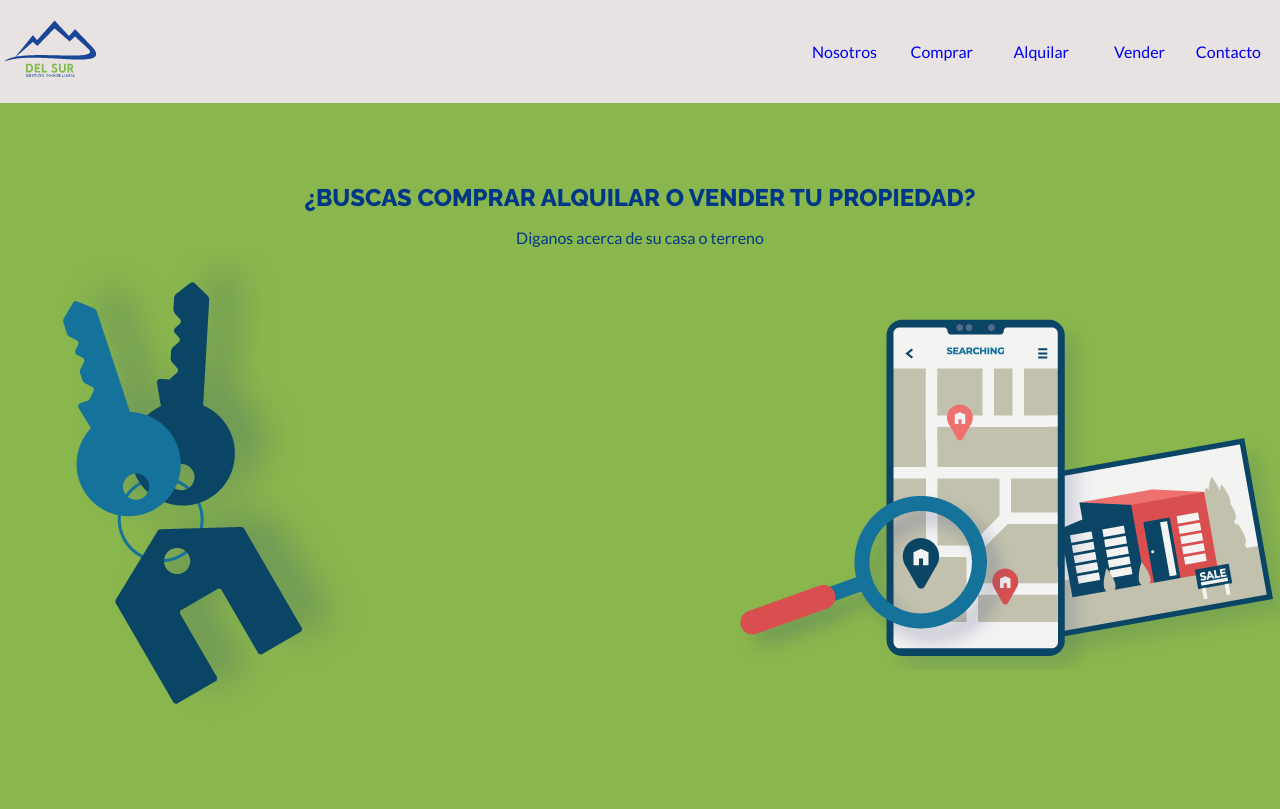
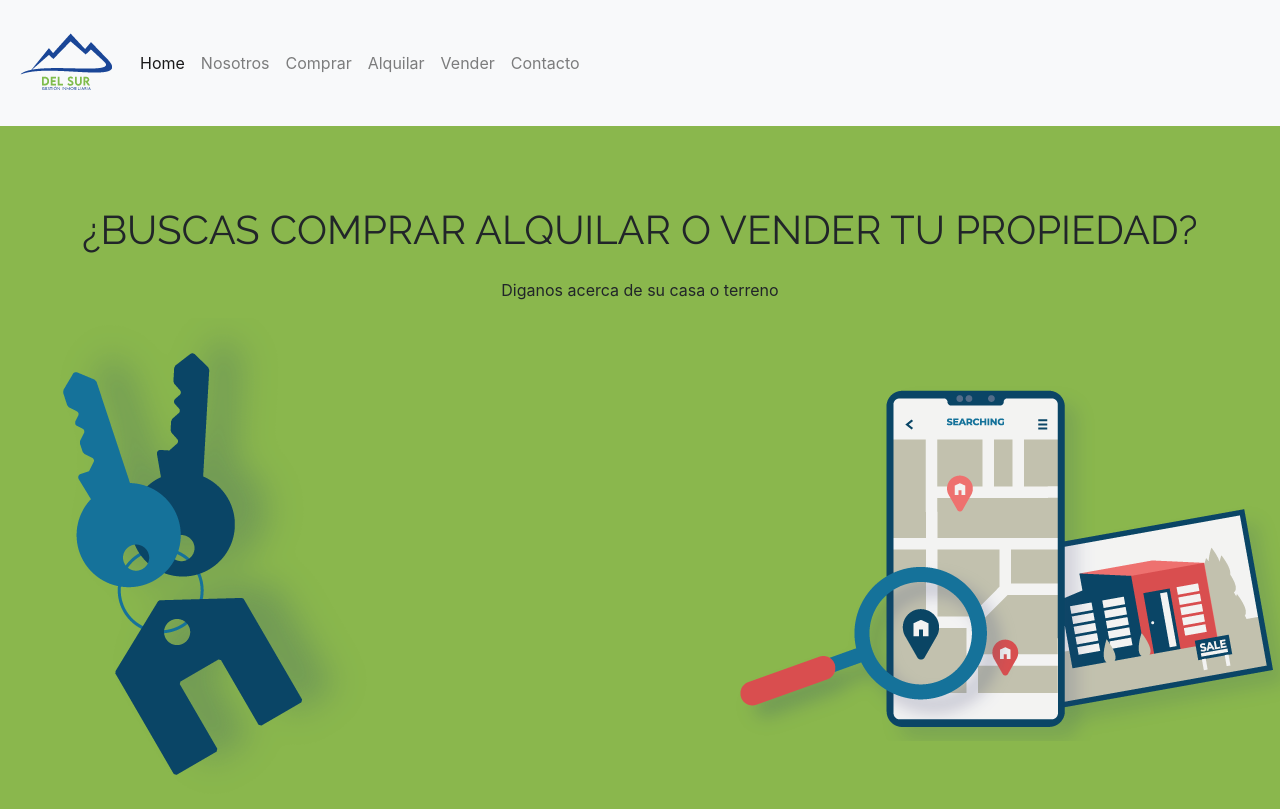
Before and after one commit to victoriatomeo/web-inmobiliaria, a plain HTML site: page index.html in a window 1280 px wide. Shown: the top 809 px of the page. Drawn offline with nearby package versions, Linux system fonts and the light colour scheme.

Commit message:
agrego boostrap y cambio menu

```diff
--- a/styles.css
+++ b/css/styles.css
@@ -2,41 +2,6 @@
 * {
     margin: 0;
     padding: 0;
-}
-
-/* menu */
-header {
-    display: flex;
-    flex-direction: row;
-    justify-content: space-between;
-    align-items: center;
-}
-
-ul li {
-    color: black;
-    text-align: right;
-    padding: 3px 3px;
-    width: 80px;
-    margin-left: 10px;
-}
-
-ul {
-    display: flex;
-    flex-direction: row;
-    justify-content: end;
-    margin-right: 1rem;
-}
-
-li {
-    list-style: none;
-}
-
-li a {
-    text-decoration: none;
-}
-
-li a:hover {
-    text-decoration: underline;
 }
 
 /* body */
--- a/index.html
+++ b/index.html
@@ -6,7 +6,8 @@
     <meta http-equiv="X-UA-Compatible" content="IE=edge">
     <meta name="viewport" content="width=device-width, initial-scale=1.0">
     <title>del sur gestión inmobiliaria</title>
-    <link rel="stylesheet" href="styles.css" />
+    <link rel="stylesheet" href="./css/styles.css" />
+    <link rel="stylesheet" href="https://cdn.jsdelivr.net/npm/bootstrap@4.6.1/dist/css/bootstrap.min.css" integrity="sha384-zCbKRCUGaJDkqS1kPbPd7TveP5iyJE0EjAuZQTgFLD2ylzuqKfdKlfG/eSrtxUkn" crossorigin="anonymous">
     <link rel="preconnect" href="https://fonts.googleapis.com">
     <link rel="preconnect" href="https://fonts.gstatic.com" crossorigin>
     <link
@@ -14,29 +15,30 @@
         rel="stylesheet">
 
     <link rel="stylesheet" href="https://cdnjs.cloudflare.com/ajax/libs/animate.css/4.1.1/animate.min.css" />
-</head>
+    <script src="https://cdn.jsdelivr.net/npm/jquery@3.5.1/dist/jquery.slim.min.js" integrity="sha384-DfXdz2htPH0lsSSs5nCTpuj/zy4C+OGpamoFVy38MVBnE+IbbVYUew+OrCXaRkfj" crossorigin="anonymous"></script>
+    <script src="https://cdn.jsdelivr.net/npm/bootstrap@4.6.1/dist/js/bootstrap.bundle.min.js" integrity="sha384-fQybjgWLrvvRgtW6bFlB7jaZrFsaBXjsOMm/tB9LTS58ONXgqbR9W8oWht/amnpF" crossorigin="anonymous"></script></head>
 
 <body>
     <header>
-        <!-- logo -->
-        <a href="./index.html"> <img src="./img/logo-del-sur-propiedades.png " alt="logo del sur inmobiliaria">
-        </a>
-        <!--  menu -->
-        <nav>
-            <ul>
-                <li> <a href="./nosotros.html">Nosotros</a></li>
-                <li> <a href="./comprar.html">Comprar</a></li>
-                <li> <a href="./alquilar.html">Alquilar</a></li>
-                <li> <a href="./vender.html">Vender</a></li>
-                <li> <a href="./contacto.html">Contacto</a></li>
-            </ul>
-            <div class="hamburger">
-                <span class="bar"></span>
-                <span class="bar"></span>
-                <span class="bar"></span>
+        <nav class="navbar navbar-expand-lg navbar-light bg-light">
+            <a href="./index.html" class="navbar-brand"><img src="./img/logo-del-sur-propiedades.png "
+                    alt="logo del sur inmobiliaria"></a>
+            <button class="navbar-toggler" type="button" data-toggle="collapse" data-target="#navbarSupportedContent"
+                aria-controls="navbarSupportedContent" aria-expanded="false" aria-label="Toggle navigation">
+                <span class="navbar-toggler-icon"></span>
+            </button>
+            <div class="collapse navbar-collapse" id="navbarSupportedContent">
+                <div class="navbar-nav mr-auto">
+                    <a class="nav-item nav-link active" href="./index.html">Home</a></li>
+                    <a class="nav-item nav-link" href="./nosotros.html">Nosotros</a></li>
+                    <a class="nav-item nav-link" href="./comprar.html">Comprar</a></li>
+                    <a class="nav-item nav-link" href="./alquilar.html">Alquilar</a></li>
+                    <a class="nav-item nav-link" href="./vender.html">Vender</a></li>
+                    <a class="nav-item nav-link" href="./contacto.html">Contacto</a></li>
+                    </ul>
+                </div>
             </div>
         </nav>
-
     </header>
     <main>
         <section class="seccion_1">
```
